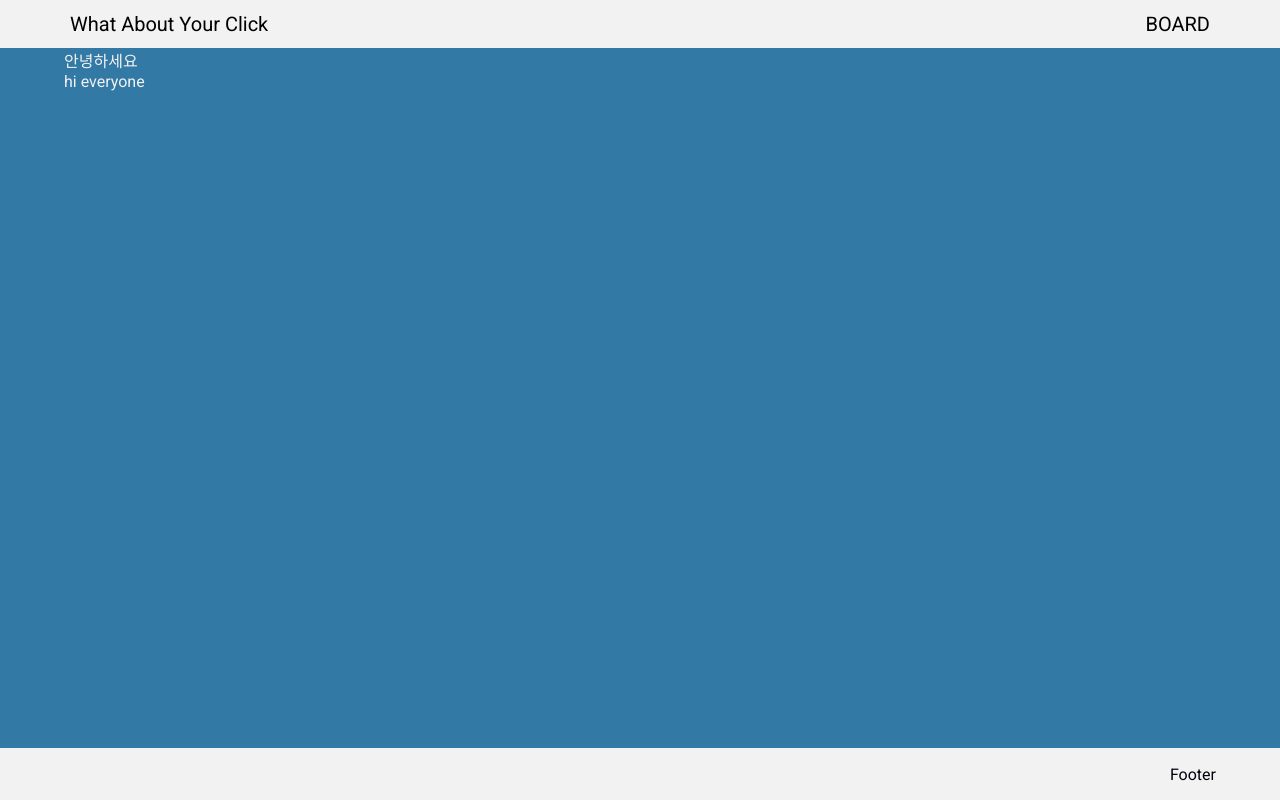
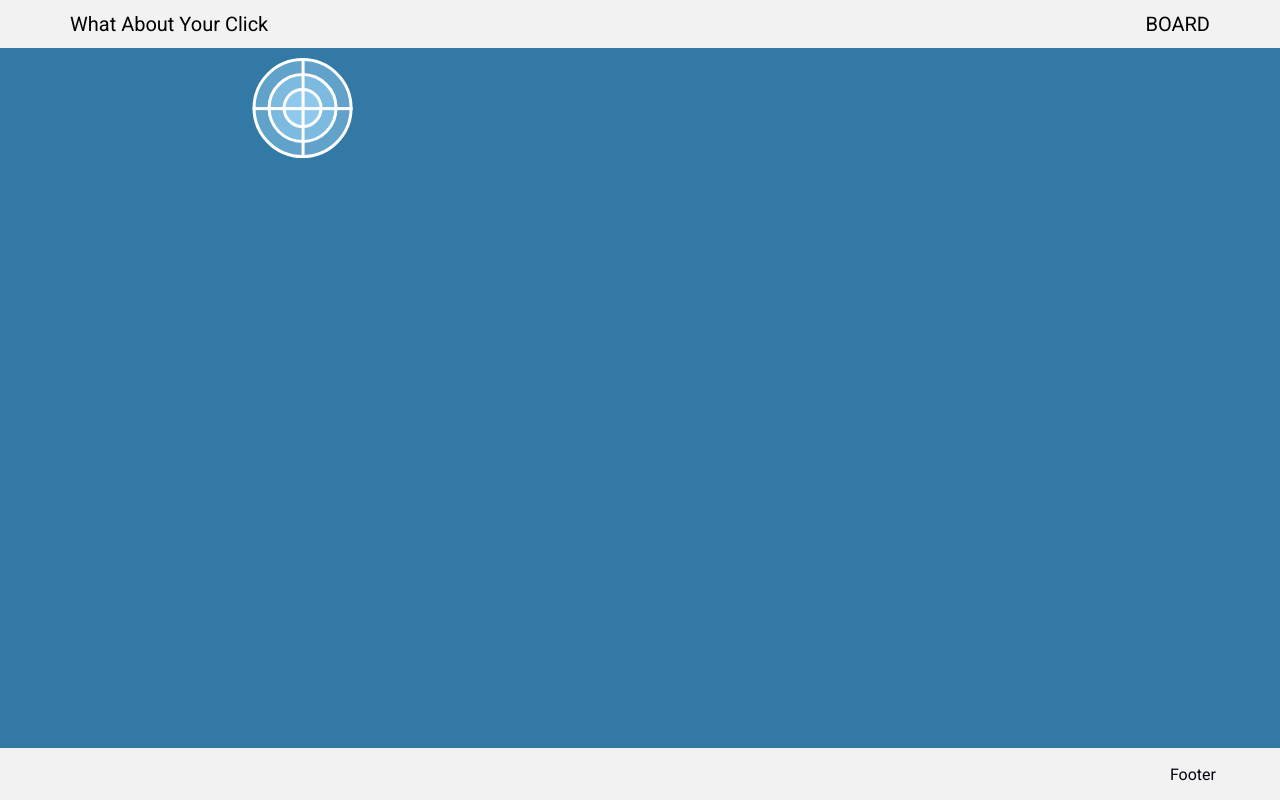
Before and after one commit to tjdwp0211/shooting-game, a Next.js app: page / in a window 1280 px wide. Built offline with nearby package versions, Linux system fonts and the light colour scheme.

Commit message:
feat: target board
- change random coordinates when user clicked TargetBoard

Close #4

```diff
--- a/src/components/target-board/Container.tsx
+++ b/src/components/target-board/Container.tsx
@@ -3,37 +3,39 @@ import styled from "@emotion/styled";
 import Presenter from "./Presenter";
 
 interface TargetInfo {
-  clicked: boolean;
   x: number;
   y: number;
+  hit: boolean;
 }
 
 function Container() {
   const [targetInfo, setTargetInfo] = useState<TargetInfo>({
-    x: Math.random() * 1000,
-    y: Math.random() * 200,
-    clicked: false,
+    x: Math.random(),
+    y: Math.random(),
+    hit: false,
   });
 
   const randomCoordinates = useCallback(
     () => ({
-      x: Math.random() * 1000,
-      y: Math.random() * 200,
+      x: Math.random() * (1 - 0.2) + 0.2,
+      y: Math.random() * (1 - 0.2) + 0.2,
     }),
     []
   );
-  const handleClicked = () => {
+  const handleHit = () => {
     setTargetInfo((prev) => ({
       ...prev,
-      clicked: !prev.clicked,
+      hit: !prev.hit,
       ...randomCoordinates(),
     }));
   };
 
   return (
-    <Changer x={targetInfo.x} y={targetInfo.y} clicked={targetInfo.clicked}>
-      <Presenter handleClicked={handleClicked} />
-    </Changer>
+    <>
+      <Changer x={targetInfo.x} y={targetInfo.y}>
+        <Presenter handleHit={handleHit} />
+      </Changer>
+    </>
   );
 }
 
@@ -42,26 +44,24 @@ export default Container;
 const Changer = styled.div<{
   x: number;
   y: number;
-  clicked: boolean;
 }>`
   width: fit-content;
   height: fit-content;
-  transform: matrix3d(
-    1,
-    0,
-    0,
-    0,
-    0,
-    1,
-    0,
-    0,
-    0,
-    0,
-    1,
-    0,
-    ${(props) => props.x},
-    ${(props) => props.y},
-    0,
-    1
-  );
+  position: absolute;
+  @media (width > 1020px) {
+    transform: translateX(${(props) => props.x * 1000}px)
+      translateY(${(porps) => porps.y * 200}px) scaleX(1) scaleY(1);
+  }
+  @media (830px < width < 1020px) {
+    transform: translateX(${(props) => props.x * 700}px)
+      translateY(${(porps) => porps.y * 200}px) scaleX(1) scaleY(1);
+  }
+  @media (500px < width < 830px) {
+    transform: translateX(${(props) => props.x * 500}px)
+      translateY(${(porps) => porps.y * 200}px) scaleX(1) scaleY(1);
+  }
+  @media (width < 500px) {
+    transform: translateX(${(props) => props.x * 300}px)
+      translateY(${(porps) => porps.y * 200}px) scaleX(1) scaleY(1);
+  }
 `;
--- a/src/components/target-board/Presenter.tsx
+++ b/src/components/target-board/Presenter.tsx
@@ -4,12 +4,12 @@ import Line from "./elements/Line";
 import Wrapper from "./elements/Wrapper";
 
 interface PresenterProps {
-  handleClicked: () => void;
+  handleHit: () => void;
 }
 
-function Presenter({ handleClicked }: PresenterProps) {
+function Presenter({ handleHit }: PresenterProps) {
   return (
-    <Wrapper handleClicked={handleClicked}>
+    <Wrapper handleHit={handleHit}>
       <Circle radius={100}></Circle>
       <Circle radius={70}></Circle>
       <Circle radius={40}></Circle>
--- a/src/pages/index.tsx
+++ b/src/pages/index.tsx
@@ -1,17 +1,12 @@
 import React from "react";
-import styled from "@emotion/styled";
+import TargetBoard from "../components/target-board/Container";
 
 function Home() {
   return (
     <>
-      <Wrapper>안녕하세요</Wrapper>
-      <EnWrapper>hi everyone</EnWrapper>
+      <TargetBoard></TargetBoard>
     </>
   );
 }
 
 export default Home;
-
-const Wrapper = styled.div``;
-
-const EnWrapper = styled.div``;
```
Also changed, not shown: src/components/box/Box.tsx (added, +10 -0 lines), src/pages/board.tsx (added, +7 -0 lines).
